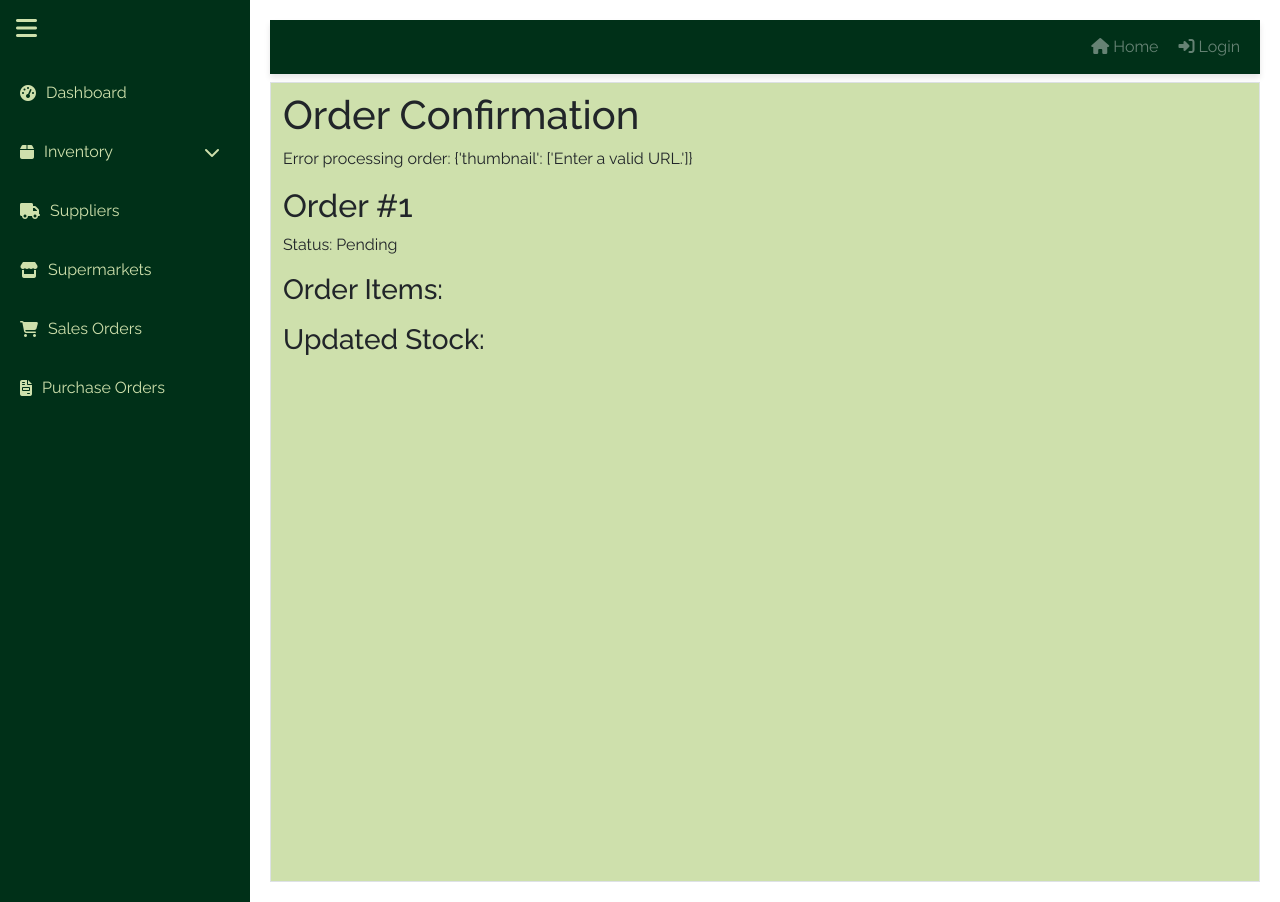
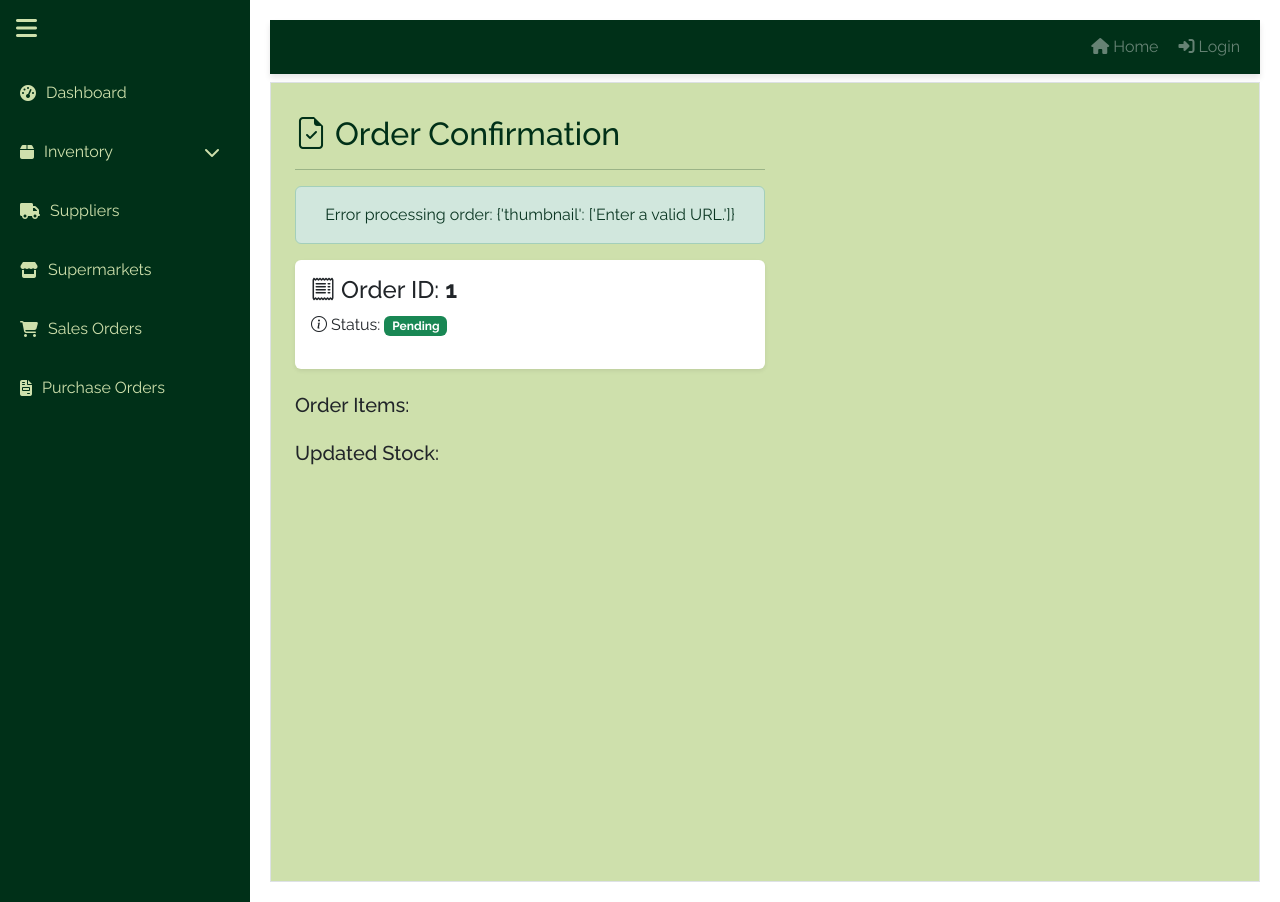
Before and after one commit to Team-5-Django/warehouse_system, a Django app: page /orders/confirm/1 in a window 1280 px wide. Run offline with Django 5.2, Linux system fonts and the light colour scheme; tables that the repository leaves empty hold one stand-in row (values such as "Sample post"); some libraries are stand-ins or nearby versions.

Commit message:
chore: enhance UI elements across templates

```diff
--- a/Warehouse/shipments/templates/factory/factory_confirm_delete.html
+++ b/Warehouse/shipments/templates/factory/factory_confirm_delete.html
@@ -1,6 +1,6 @@
 {% extends 'base.html' %}
 {% block content %}
-<h2>Confirm Delete</h2>
+<h2><i class="bi bi-exclamation-triangle me-2"></i> Confirm Delete</h2>
 <p>Are you sure you want to delete the factory "{{ shipment.reference }}"?</p>
 
 <form method="post">
--- a/Warehouse/shipments/templates/shipments/shipment_list.html
+++ b/Warehouse/shipments/templates/shipments/shipment_list.html
@@ -1,7 +1,7 @@
 {% extends 'base.html' %}
 {% block content %}
     <div class="container mt-4">
-        <h2 class="mb-4 text-center">Shipments</h2>
+        <h2 class="mb-4 text-center"><i class="bi bi-truck me-2"></i> Shipments </h2>
 
         <div class="row mb-3">
             <div class="col-md-4">
--- a/Warehouse/static/css/style.css
+++ b/Warehouse/static/css/style.css
@@ -1,6 +1,7 @@
 :root {
   --bs-secondary: #cee0ac;
   --bs-danger: #003018;
+  --bs-success: #003018;
 }
 
 body {
@@ -8,9 +9,10 @@
   font-family: "Raleway", sans-serif;
 }
 
+
 .sidebar {
   width: 250px;
-  background-color: #003018;
+  background-color: var(--bs-danger);
   padding: 15px;
   transition: width 0.3s ease;
   overflow: hidden;
@@ -66,7 +68,7 @@
 
 .navbar {
   box-shadow: 0 4px 6px #0000001a;
-  background-color: #003018;
+  background-color: var(--bs-danger);
   color: white;
   padding: 15px 20px;
 }
@@ -145,14 +147,16 @@
 }
 
 .btn-dark,
-.btn-secondary {
+.btn-secondary,
+.btn-success {
   cursor: pointer;
   background: var(--bs-danger);
   margin-bottom: 5px;
 }
 
 .btn-dark:hover,
-.btn-secondary {
+.btn-secondary:hover
+.btn-success:hover {
   background-color: var(--bs-secondary) !important;
   border: none;
 }
@@ -241,18 +245,18 @@
 /* filter style */
 .filter-form {
     background: #f8f9fa;
-    border: 2px solid #2d6a4f;
+    border: 2px solid #003018;
     border-radius: 8px;
 }
 
 .filter-form label {
     font-weight: bold;
-    color: #2d6a4f;
+    color: var(--bs-danger);
 }
 
 .filter-form select,
 .filter-form input {
-    border: 2px solid #2d6a4f;
+    border: 2px solid #003018;
     border-radius: 5px;
     padding: 8px;
     width: 100%;
--- a/Warehouse/templates/dashboard/dashboard.html
+++ b/Warehouse/templates/dashboard/dashboard.html
@@ -3,7 +3,7 @@
 
 {% block content %}
 <div class="container mt-2 border py-2">
-    <h1 style="color:#f1ae92;">Dashboard</h1>
+    <h1 style="color:#003018;">Dashboard</h1>
     <p>Welcome to the dashboard</p>
     <div class="row my-1">
         <div class="col-md-4">
--- a/Warehouse/templates/orders/order_confirmation.html
+++ b/Warehouse/templates/orders/order_confirmation.html
@@ -1,27 +1,51 @@
 {% extends 'base.html' %}
 {% block content %}
-<h1>Order Confirmation</h1>
 
-    <!-- Show Success or Error Message -->
-    <p>{{ message }}</p>
+<div class="container mt-4">
+    <h2 class="w-50" style="color:#003018;"><i class="bi bi-file-earmark-check"></i> Order Confirmation <hr></h2>
 
-    <!-- Display Order Details -->
-    <h2>Order #{{ order.id }}</h2>
-    <p>Status: {{ order.status }}</p>
+    <!-- Success or Error Message -->
+    {% if message %}
+    <div class="alert alert-success text-center w-50">{{ message }}</div>
+    {% endif %}
 
-    <h3>Order Items:</h3>
-    <ul>
+    <!-- Order Details in a Card -->
+    <div class="card shadow-sm border-0 mb-4 w-50" style="border-left: 5px solid #198754;">
+        <div class="card-body">
+            <h4>
+                <i class="bi bi-receipt"></i> Order ID:
+                <span class="fw-bold">{{ order.id }}</span>
+            </h4>
+            <p>
+                <i class="bi bi-info-circle"></i> Status:
+                <span class="badge bg-success">{{ order.status }}</span>
+            </p>
+        </div>
+    </div>
+
+
+    <!-- Order Items -->
+    <h5>Order Items:</h5>
+    <ul class="list-group mb-3">
         {% for item in order.items.all %}
-            <li>{{ item.product.name }} - Quantity: {{ item.quantity }}</li>
+        <li class="list-group-item d-flex justify-content-between">
+            <span>{{ item.product.name }}</span>
+            <span class="fw-bold">x{{ item.quantity }}</span>
+        </li>
         {% endfor %}
     </ul>
 
-    <!-- Display Updated Stock Levels -->
-    <h3>Updated Stock:</h3>
-    <ul>
+    <!-- Updated Stock -->
+    <h5>Updated Stock:</h5>
+    <ul class="list-group">
         {% for item in order.items.all %}
-            <li>{{ item.product.name }} - Remaining Stock: {{ item.product.quantity }}</li>
+        <li class="list-group-item d-flex justify-content-between">
+            <span>{{ item.product.name }}</span>
+            <span class="text-muted">{{ item.product.quantity }} left</span>
+        </li>
         {% endfor %}
     </ul>
 
-    {% endblock %}
+</div>
+
+{% endblock %}
```
Also changed, not shown: Warehouse/shipments/templates/factory/factory_list.html (+4 -3 lines), Warehouse/templates/orders/order_detail.html (+5 -3 lines), Warehouse/templates/orders/order_form.html (+5 -25 lines), Warehouse/templates/orders/supermarket_list.html (+4 -4 lines), Warehouse/inventory/migrations/0001_initial.py, Warehouse/orders/migrations/0001_initial.py, Warehouse/shipments/migrations/0001_initial.py, Warehouse/users/migrations/0001_initial.py.
